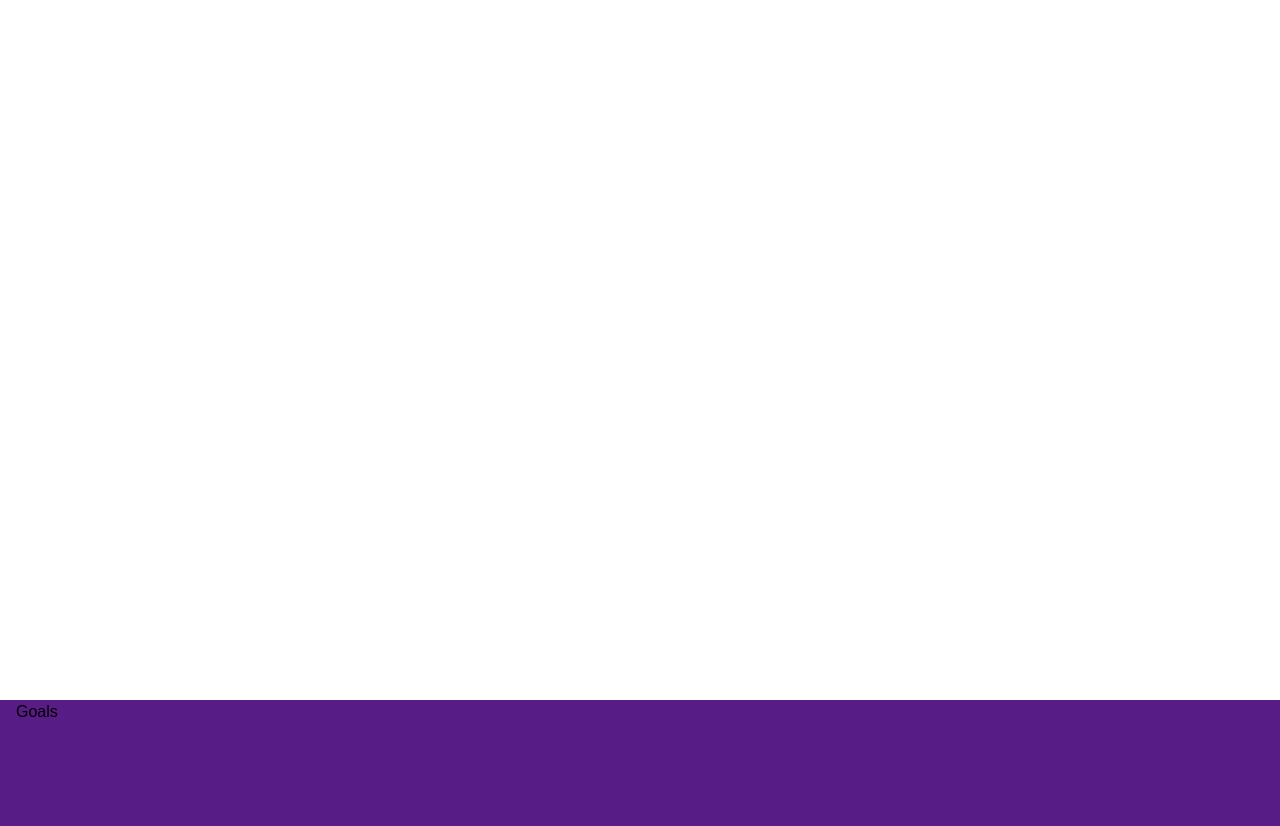
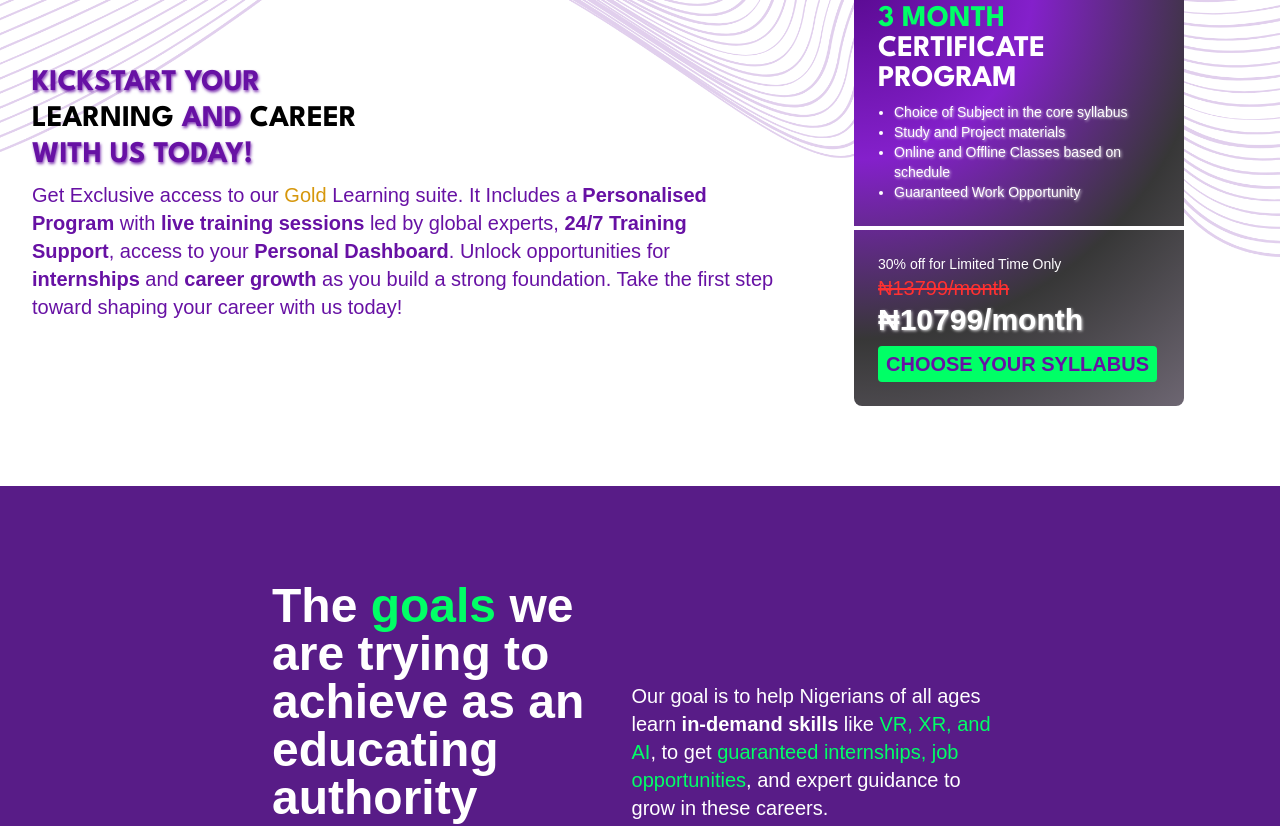
Before and after one commit to kapex-coder/xoxo-academy, a React (Create React App) app: page / in a window 1280 px wide. Shown: the part 1700-2526 px from the top of the page. Built offline with nearby package versions, Linux system fonts and the light colour scheme.

Commit message:
Added: Goals & CoolStuff section

```diff
--- a/src/component/BrandLogo.jsx
+++ b/src/component/BrandLogo.jsx
@@ -6,7 +6,7 @@ const BrandLogo = ({ className }) => {
   return (
     <div
       className={twMerge(
-        "relative overflow-hidden w-52 h-28 sm:w-40 sm:h-20 lg:w-60 lg:h-32 xl:w-72",
+        "relative overflow-hidden w-52 h-28 sm:w-40 sm:h-20 lg:w-60 lg:h-36 xl:w-72",
         className
       )}>
       <img
--- a/src/component/Footer.jsx
+++ b/src/component/Footer.jsx
@@ -5,9 +5,10 @@ import Section from "./Section";
 const Footer = () => {
   return (
     <Section
+      id="footer"
       className="bg-purple-900 pb-2"
-      containerClassName="flex flex-col items-center text-center text-white">
-      <BrandLogo className="mb-2" />
+      containerClassName="py-4 flex flex-col items-center text-center text-white">
+      <BrandLogo className="mb-2 w-40 h-20" />
       <p>Copyright &copy; 2024 XOXO Studios &reg; All rights reserved</p>
     </Section>
   );
--- a/src/component/Section.jsx
+++ b/src/component/Section.jsx
@@ -26,7 +26,7 @@ const Section = ({
     <div
       className={twMerge(
         "relative",
-        `${isSectionFooter && "flex flex-col justify-between"}`,
+        `${isSectionFooter ? "flex flex-col justify-between" : ""}`,
         className
       )}
       {...rootProps}>
--- a/src/index.css
+++ b/src/index.css
@@ -19,3 +19,7 @@ body {
     calc(50% + var(--t) / 2) 0
   );
 }
+
+.waves {
+  background-image: url('/src/Assets/waves.png');
+}
--- a/src/pages/Advantages.jsx
+++ b/src/pages/Advantages.jsx
@@ -55,17 +55,18 @@ const Advantages = () => {
 
   return (
     <Section
+      id="advantages"
       className="bg-purple-900 min-h-screen font-spartan"
       containerClassName="flex-grow flex flex-col text-white pb-8"
       isSectionFooter>
       <h2 className="text-4xl xl:text-5xl text-white [text-shadow:1px_2px_3px_rgba(255,255,255,0.8)] font-bold my-8 md:mt-8 xl:mt-10 w-full inline-flex max-md:flex-col max-md:items-center items-end justify-center gap-3">
         <span>Get the</span>
         <img
-          className="-my-3 md:w-48 md:mb-3"
+          className="-my-3 w-56 md:w-48 md:mb-3"
           src={xoxoEDU}
           alt="xoxoEDU"
         />{" "}
-        <span>advantages</span>
+        <span className="max-md:capitalize">advantages</span>
       </h2>
 
       {advantages && (
--- a/src/pages/CareerProgram.jsx
+++ b/src/pages/CareerProgram.jsx
@@ -1,12 +1,79 @@
 import React from "react";
 import Section from "../component/Section";
+import wavesImage from "../Assets/waves.png";
+
+const CertificateProgramCard = () => {
+  return (
+    <div className="bg-black text-white rounded-lg w-full min-w-[290px] max-w-[290px] sm:min-w-[310px] sm:max-w-[310px] md:min-w-[330px] md:max-w-[330px] bg-[radial-gradient(circle_at_0%_0%,#58098f,#8420cb,#373737,#6d6672)] xl:mr-16">
+      <div className="p-6">
+        <h2 className="font-spartan text-3xl font-bold leading-none mb-2">
+          <span className="text-customGreen">3 MONTH</span> <br /> CERTIFICATE{" "}
+          <br /> PROGRAM
+        </h2>
+        <ul className="text-sm list-disc ml-4 font-medium [text-shadow:1px_1px_3px_rgba(255,255,255,0.8)]">
+          <li>Choice of Subject in the core syllabus</li>
+          <li>Study and Project materials</li>
+          <li>Online and Offline Classes based on schedule</li>
+          <li>Guaranteed Work Opportunity</li>
+        </ul>
+      </div>
+      <hr className="border-2 border-white" />
+      <div className="p-6">
+        <p className="text-sm">30% off for Limited Time Only</p>
+        <p className="text-[#ff3131] text-xl line-through">₦13799/month</p>
+        <p className="text-3xl font-bold [text-shadow:1px_1px_3px_rgba(255,255,255,0.8)]">
+          ₦10799/month
+        </p>
+        <button className="bg-customGreen text-[#6711a4] font-bold text-md sm:text-xl px-2 py-1 rounded mt-2">
+          CHOOSE YOUR SYLLABUS
+        </button>
+      </div>
+    </div>
+  );
+};
 
 const CareerProgram = () => {
   return (
     <Section
-      className="min-h-screen "
-      containerClassName="h-full">
-      CareerProgram
+      id="career-program"
+      className="relative overflow-hidden py-6 md:py-20"
+      containerClassName="md:px-8 ">
+      <div className="relative z-50 h-full flex max-md:flex-col-reverse items-center justify-between gap-3 md:gap-8 lg:gap-20">
+        <div>
+          <h2 className="text-3xl font-bold font-spartan mb-2">
+            <span className="text-[#6711a4] [text-shadow:1px_2px_3px_rgba(103,17,164,0.8)]">
+              KICKSTART YOUR
+            </span>{" "}
+            <br /> LEARNING{" "}
+            <span className="text-[#6711a4] [text-shadow:1px_2px_3px_rgba(103,17,164,0.8)]">
+              AND
+            </span>{" "}
+            CAREER <br />{" "}
+            <span className="text-[#6711a4] [text-shadow:1px_2px_3px_rgba(103,17,164,0.8)]">
+              WITH US TODAY!
+            </span>
+          </h2>
+          <p className="text-[#6711a4] text-lg md:text-xl max-md:text-right">
+            Get Exclusive access to our{" "}
+            <span className="text-[#d6970c]">Gold</span> Learning suite. It
+            Includes a <strong>Personalised Program</strong> with{" "}
+            <strong>live training sessions</strong> led by global experts,{" "}
+            <strong>24/7 Training Support</strong>, access to your{" "}
+            <strong>Personal Dashboard</strong>. Unlock opportunities for
+            <strong> internships</strong> and <strong>career growth</strong> as
+            you build a strong foundation. Take the first step toward shaping
+            your career with us today!
+          </p>
+        </div>
+        <div>
+          <CertificateProgramCard />
+        </div>
+      </div>
+      <img
+        className="hidden md:block z-0 absolute top-0 xl:-top-12 left-0 right-0"
+        src={wavesImage}
+        alt="Waves"
+      />
     </Section>
   );
 };
--- a/src/pages/CoolStuff.jsx
+++ b/src/pages/CoolStuff.jsx
@@ -3,16 +3,17 @@ import Section from "../component/Section";
 
 const CoolStuff = () => {
   return (
-    <div>
+    <div id="cool-stuff">
       <h2 className="font-spartan font-bold px-8 py-4 text-3xl md:text-5xl max-w-screen-md mx-auto text-center text-[#6711a4]">
-        Some of the <span className="text-customGreen">cool stuff</span> you’ll be able to do in our program
+        Some of the <span className="text-customGreen">cool stuff</span> you’ll
+        be able to do in our program
       </h2>
       <Section
         className="bg-purple-900 h-20"
         containerClassName="h-full">
         CoolStuff
       </Section>
-      <p className="px-8 py-4 text-center text-[#6711a4] max-w-screen-sm mx-auto">
+      <p className="px-8 py-6 text-center text-[#6711a4] max-w-screen-sm mx-auto">
         We do not just teach our students, we get them ready to be Creators.
         Ready to be active and solve problems with a strong emphasis on Career
         building and Strong Fundamental Knowledge.
--- a/src/pages/Goals.jsx
+++ b/src/pages/Goals.jsx
@@ -1,15 +1,28 @@
-import React from 'react'
-import Section from '../component/Section'
+import React from "react";
+import Section from "../component/Section";
 
 const Goals = () => {
   return (
     <Section
-      className="bg-purple-900 min-h-screen "
-      containerClassName="h-full"
+      id="goals"
+      className="bg-purple-900"
+      containerClassName="md:max-w-screen-md h-full text-white md:flex md:items-end md:gap-8 py-16 md:py-20 lg:py-24"
       isSectionFooter>
-      Goals
+      <h2 className="text-3xl max-md:mb-4 sm:text-4xl md:text-5xl font-bold max-w-sm">
+        The <span className="text-customGreen">goals</span> we are trying to
+        achieve as an educating authority
+      </h2>
+      <p className="text-lg md:text-xl">
+        Our goal is to help Nigerians of all ages learn{" "}
+        <strong>in-demand skills</strong> like
+        <span className="text-customGreen"> VR, XR, and AI</span>, to get{" "}
+        <span className="text-customGreen">
+          guaranteed internships, job opportunities
+        </span>
+        , and expert guidance to grow in these careers.
+      </p>
     </Section>
-  )
-}
+  );
+};
 
-export default Goals
+export default Goals;
--- a/src/pages/Home.jsx
+++ b/src/pages/Home.jsx
@@ -5,7 +5,9 @@ import EnrollNow from "../component/EnrollNow";
 
 const Home = () => {
   return (
-    <div className="relative max-sm:h-[calc(100vh-55px)] h-screen max-h-[920px] text-white bg-purple-900">
+    <div
+      id="home"
+      className="relative max-sm:h-[calc(100vh-55px)] h-screen max-h-[920px] text-white bg-purple-900">
       <Section
         className="z-50 h-full"
         containerClassName="px-8 flex-grow flex flex-col justify-between"
```
Also changed, not shown: src/Assets/waves.png (renamed from src/Assets/CopyofxoxoEDU.png).
